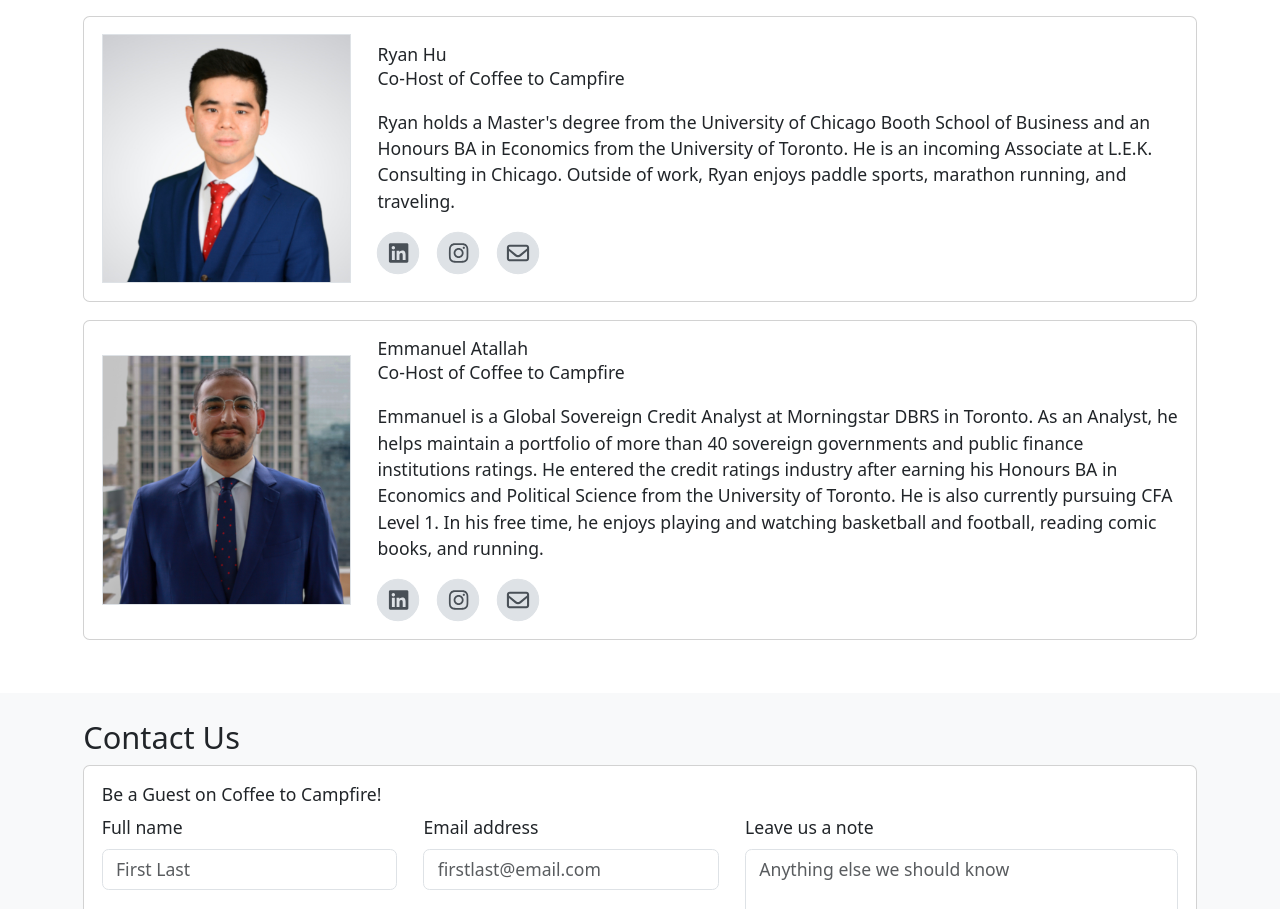
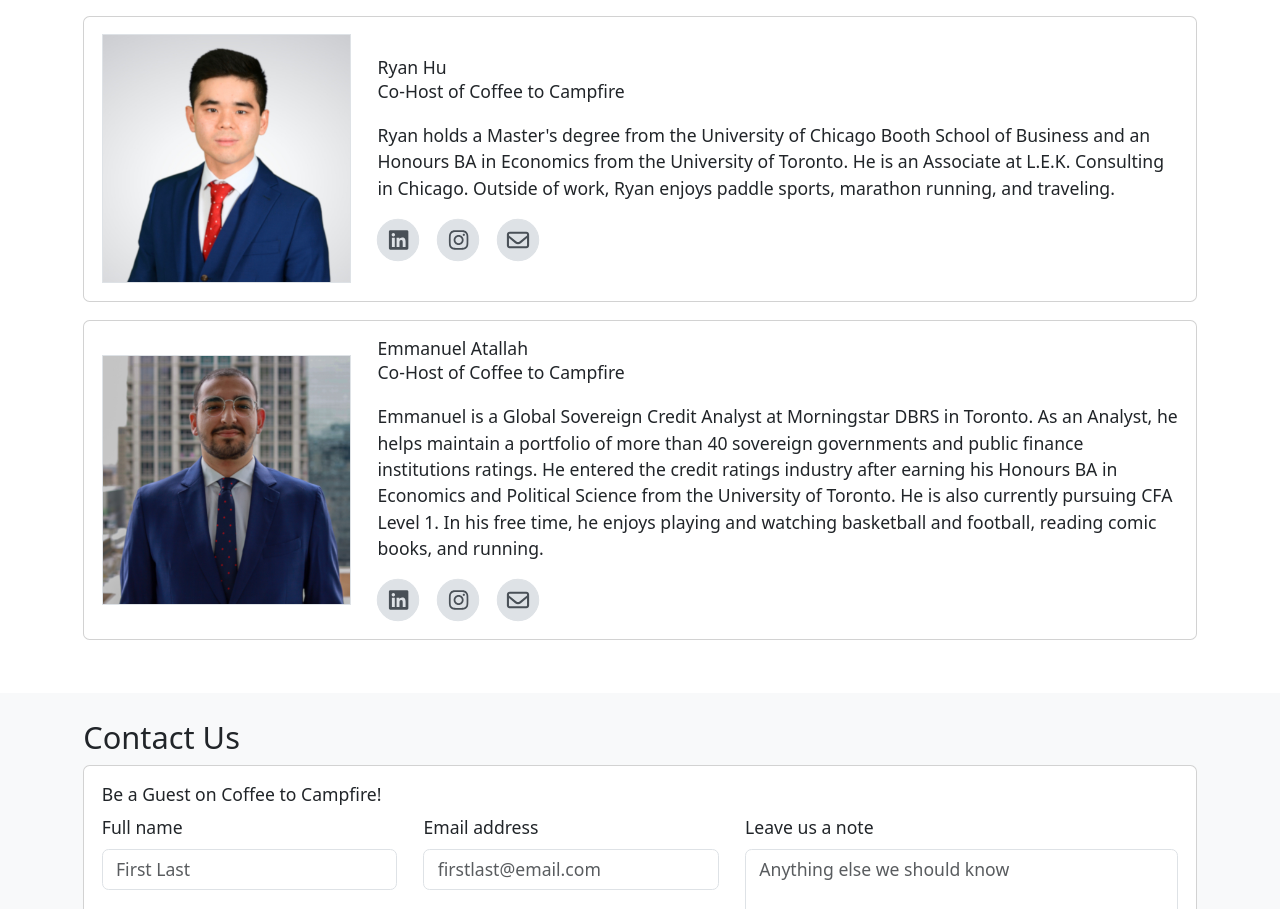
Before and after one commit to willdufault/ctc-podcast, a React (Vite) app: page / in a window 1280 px wide. Shown: the part 1935-2844 px from the top of the page. Built offline with nearby package versions, Linux system fonts and the light colour scheme.

Commit message:
Update ryan description

```diff
--- a/src/components/About/index.tsx
+++ b/src/components/About/index.tsx
@@ -87,9 +87,9 @@ export default function About() {
                   <p>
                     Ryan holds a Master's degree from the University of Chicago
                     Booth School of Business and an Honours BA in Economics from
-                    the University of Toronto. He is an incoming Associate at
-                    L.E.K. Consulting in Chicago. Outside of work, Ryan enjoys
-                    paddle sports, marathon running, and traveling.
+                    the University of Toronto. He is an Associate at L.E.K.
+                    Consulting in Chicago. Outside of work, Ryan enjoys paddle
+                    sports, marathon running, and traveling.
                   </p>
                   <div className="d-flex column-gap-3">
                     <Social
```
